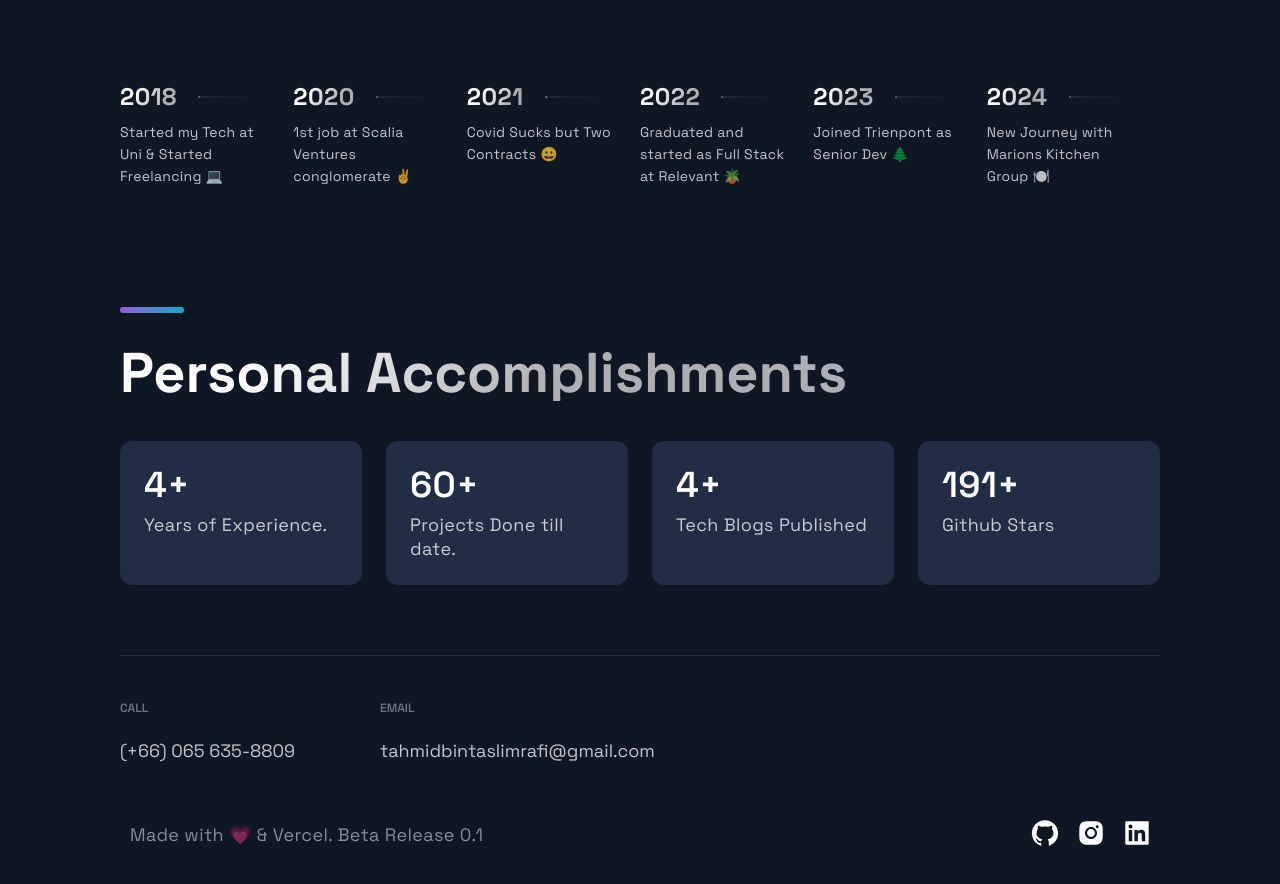
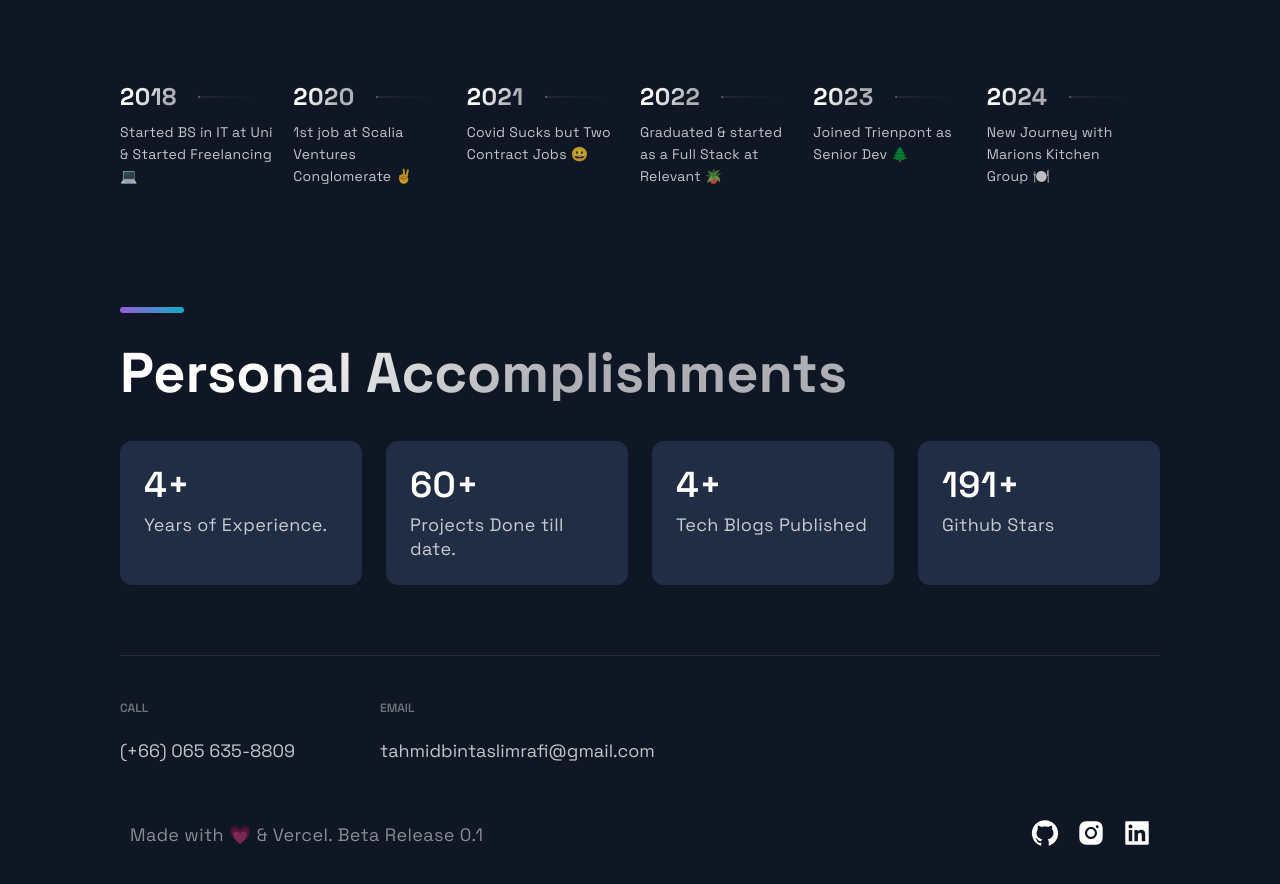
Before and after one commit to tahmidbintaslim/tahmid.github.io, a Next.js app: page / in a window 1280 px wide. Shown: the part 3670-4554 px from the top of the page. Built offline with nearby package versions, Linux system fonts and the light colour scheme.

Commit message:
Update timeline data with more descriptive text

```diff
--- a/src/constants/constants.js
+++ b/src/constants/constants.js
@@ -38,10 +38,10 @@ export const projects = [
 ];
 
 export const TimeLineData = [
-  { year: 2018, text: 'Started my Tech at Uni & Started Freelancing 💻', },
-  { year: 2020, text: '1st job at Scalia Ventures conglomerate ✌️', },
-  { year: 2021, text: 'Covid Sucks but Two Contracts 😀', },
-  { year: 2022, text: 'Graduated and started as Full Stack at Relevant 🪴', },
+  { year: 2018, text: 'Started BS in IT at Uni & Started Freelancing 💻', },
+  { year: 2020, text: '1st job at Scalia Ventures Conglomerate ✌️', },
+  { year: 2021, text: 'Covid Sucks but Two Contract Jobs 😀', },
+  { year: 2022, text: 'Graduated & started as a Full Stack at Relevant 🪴', },
   { year: 2023, text: 'Joined Trienpont as Senior Dev 🌲', },
   { year: 2024, text: 'New Journey with Marions Kitchen Group 🍽️', },
 ];
```
